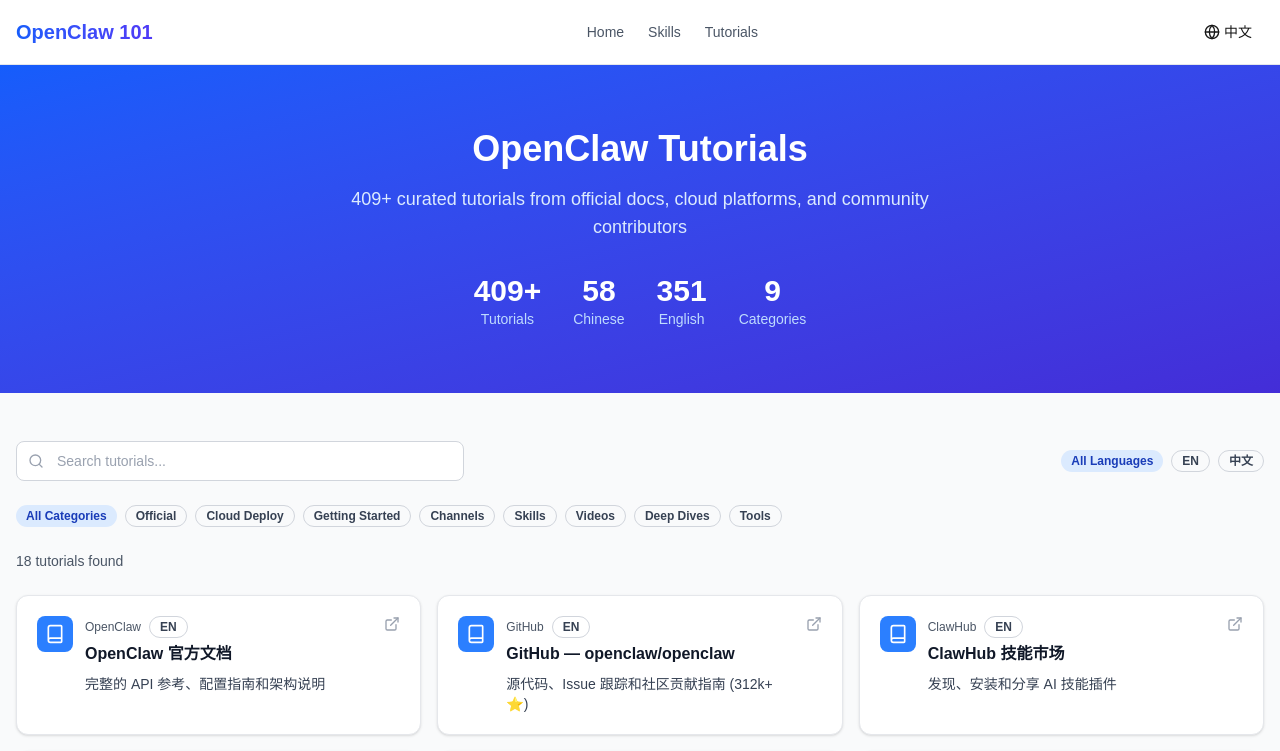
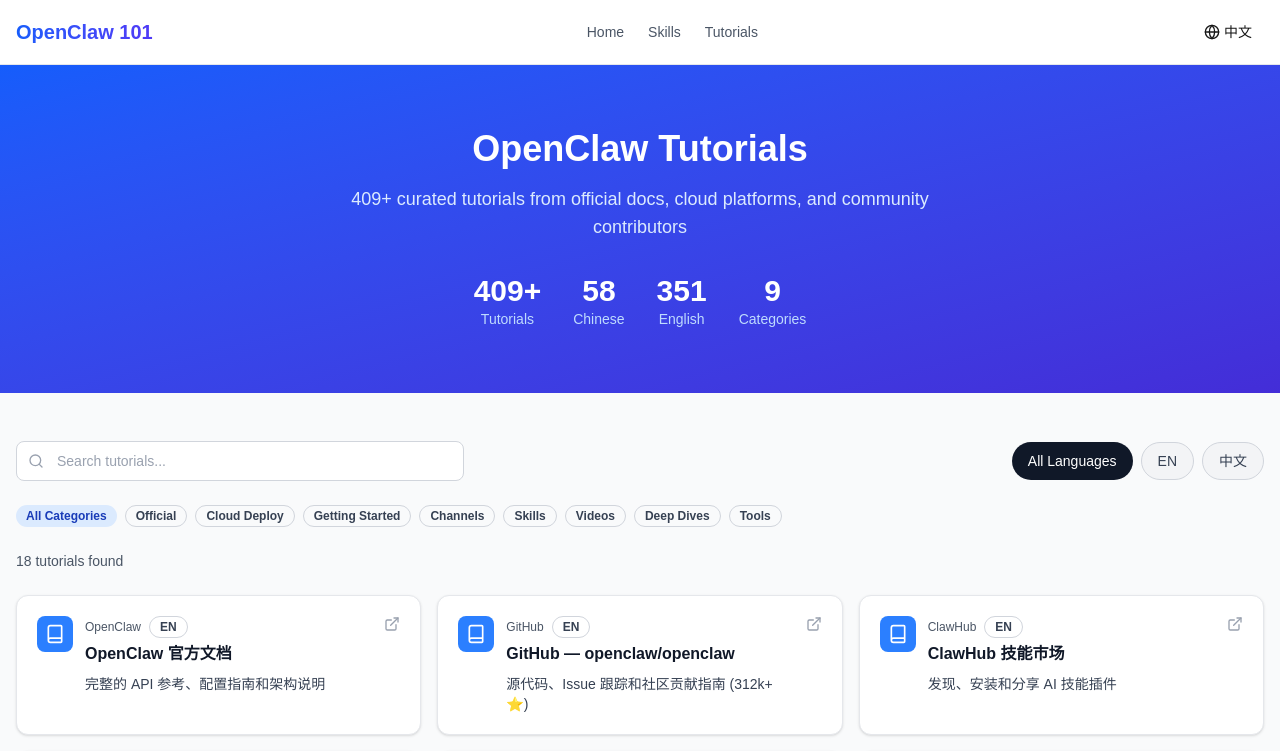
Before and after one commit to moonye6/openclaw101, a Next.js app: page /en/tutorials in a window 1280 px wide. Shown: the top 751 px of the page. Built offline with nearby package versions, Linux system fonts and the light colour scheme.

Commit message:
fix: improve button contrast and add OC Compass link
- Fix light text contrast on 'View All' buttons
- Change outline buttons to solid dark buttons for better visibility
- Fix category/language filter buttons contrast
- Add OC Compass (oc-role.com) link to footer

```diff
--- a/src/components/home/SkillsStats.tsx
+++ b/src/components/home/SkillsStats.tsx
@@ -42,7 +42,7 @@
             </p>
           </div>
           <Link href="/skills">
-            <Button variant="outline">
+            <Button className="bg-gray-900 text-white hover:bg-gray-800">
               {t('viewAll')}
               <ArrowRight className="ml-2 h-4 w-4" />
             </Button>
--- a/src/components/home/TutorialsSection.tsx
+++ b/src/components/home/TutorialsSection.tsx
@@ -124,7 +124,10 @@
 
         <div className="mt-8 text-center">
           <Link href="/tutorials">
-            <Button size="lg" variant="outline">
+            <Button
+              size="lg"
+              className="bg-gray-900 text-white hover:bg-gray-800 px-6"
+            >
               {t('viewAll')}
               <ArrowRight className="ml-2 h-4 w-4" />
             </Button>
--- a/src/components/layout/Footer.tsx
+++ b/src/components/layout/Footer.tsx
@@ -11,6 +11,7 @@
     { label: t('links.docs'), href: 'https://docs.openclaw.ai', external: true },
     { label: t('links.github'), href: 'https://github.com/openclaw/openclaw', external: true },
     { label: t('links.discord'), href: 'https://discord.com/invite/clawd', external: true },
+    { label: 'OC Compass', href: 'https://oc-role.com', external: true },
   ];
 
   return (
--- a/src/components/tutorials/TutorialList.tsx
+++ b/src/components/tutorials/TutorialList.tsx
@@ -255,27 +255,36 @@
           />
         </div>
         <div className="flex gap-2">
-          <Badge
-            variant={selectedLanguage === null ? 'default' : 'outline'}
-            className="cursor-pointer"
+          <button
+            className={`px-4 py-2 rounded-full text-sm font-medium transition-colors ${
+              selectedLanguage === null
+                ? 'bg-gray-900 text-white'
+                : 'bg-gray-100 text-gray-700 hover:bg-gray-200 border border-gray-300'
+            }`}
             onClick={() => setSelectedLanguage(null)}
           >
             {t('allLanguages')}
-          </Badge>
-          <Badge
-            variant={selectedLanguage === 'en' ? 'default' : 'outline'}
-            className="cursor-pointer"
+          </button>
+          <button
+            className={`px-4 py-2 rounded-full text-sm font-medium transition-colors ${
+              selectedLanguage === 'en'
+                ? 'bg-blue-600 text-white'
+                : 'bg-gray-100 text-gray-700 hover:bg-gray-200 border border-gray-300'
+            }`}
             onClick={() => setSelectedLanguage('en')}
           >
             EN
-          </Badge>
-          <Badge
-            variant={selectedLanguage === 'zh' ? 'default' : 'outline'}
-            className="cursor-pointer"
+          </button>
+          <button
+            className={`px-4 py-2 rounded-full text-sm font-medium transition-colors ${
+              selectedLanguage === 'zh'
+                ? 'bg-blue-600 text-white'
+                : 'bg-gray-100 text-gray-700 hover:bg-gray-200 border border-gray-300'
+            }`}
             onClick={() => setSelectedLanguage('zh')}
           >
             中文
-          </Badge>
+          </button>
         </div>
       </div>
 
```
